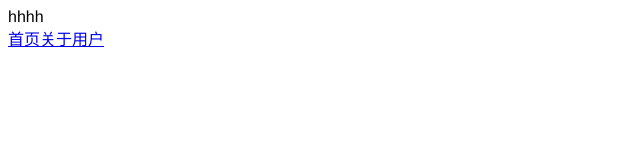
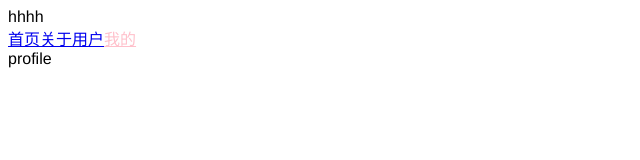
Before and after one commit to greenxiaye/vue-test, a Vue app in the folder vue-test-0/: page /profile in a window 1280 px wide. Before the commit this address had no page. Shown: the top 160 px of the page, without its empty margins (0-640 px from the left). Built offline with nearby package versions, Linux system fonts and the light colour scheme.

Commit message:
feat:路由参数传递

```diff
--- a/vue-test-0/src/App.vue
+++ b/vue-test-0/src/App.vue
@@ -5,6 +5,11 @@
     <router-link to="/about/aboutSome">关于</router-link>
     <!-- 注意这边是动态的拼接 而不是拼接字符串 所以:to -->
     <router-link :to="'/user/' + userId">用户</router-link>
+    <!-- 必须加入v-bind: 才能解析to后面的为一个对象 -->
+    <router-link
+      :to="{ path: '/profile', query: { name: 'why', age: 18, height: 1.65 } }"
+      >我的</router-link
+    >
     <!-- <button @click="homeClick">首页</button>
     <button @click="aboutClick">关于</button> -->
     <!-- 相当于一个占位 -->
--- /dev/null
+++ b/vue-test-0/src/components/Profile.vue
@@ -0,0 +1,12 @@
+<template>
+  <div>
+    profile
+    <div>{{ $route.query.name }}</div>
+  </div>
+</template>
+
+<script>
+export default {};
+</script>
+
+<style></style>
--- a/vue-test-0/src/router/index.js
+++ b/vue-test-0/src/router/index.js
@@ -9,6 +9,7 @@ const About = () => import('../components/About')
 const User = () => import('../components/User')
 const HomeNews = () => import('../components/HomeNews')
 const HomeMessage = () => import('../components/HomeMessage')
+const Profile = () => import('../components/Profile')
 // 路由数组
 const routes = [
     { path: '', redirect: '/home' }, //    { path: '', redirect: '/home' },
@@ -32,6 +33,7 @@ const routes = [
     },
     { path: '/about/:aboutId', component: About },
     { path: '/user/:abc', component: User },
+    { path: "/profile", component: Profile }
 ]
 
 const router = createRouter({
```
